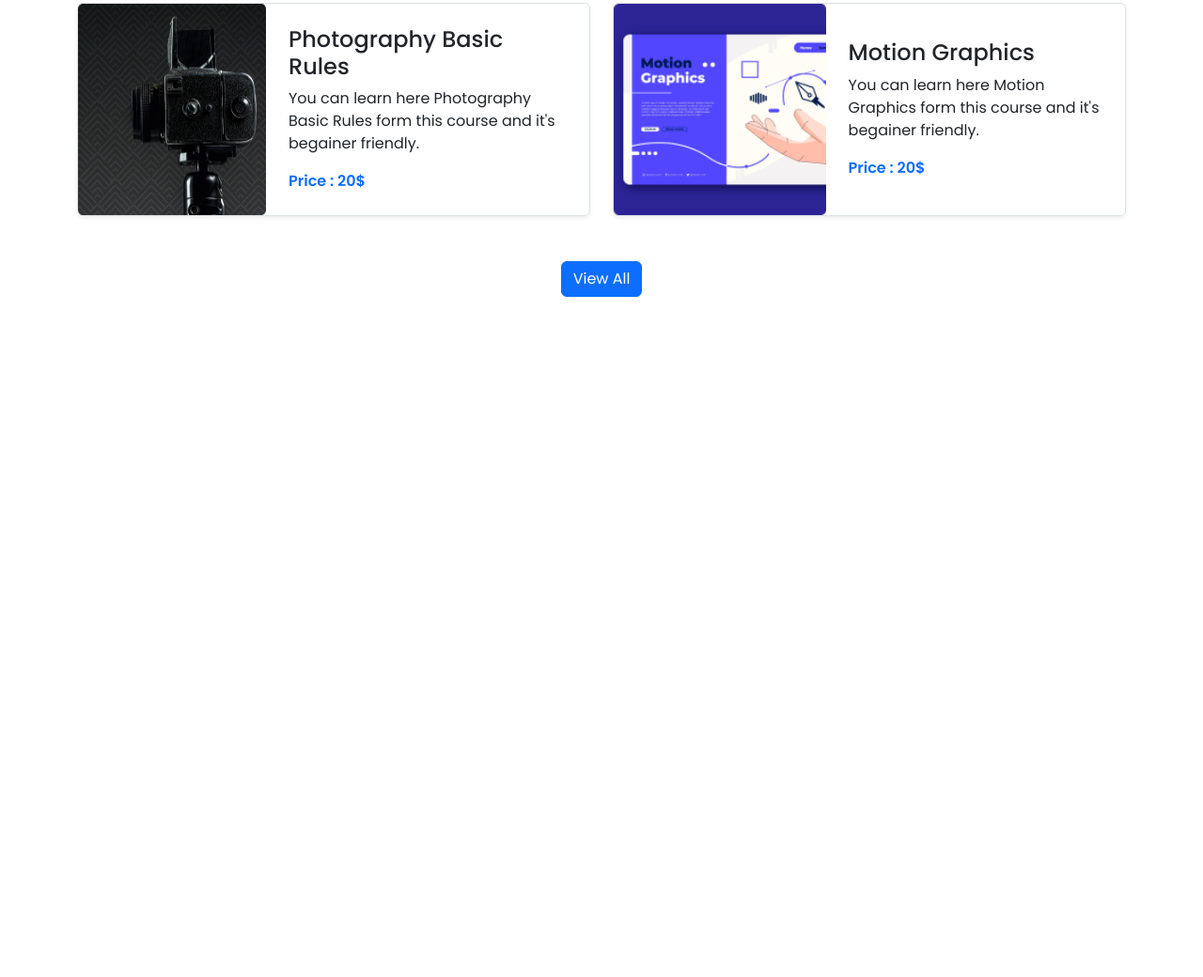
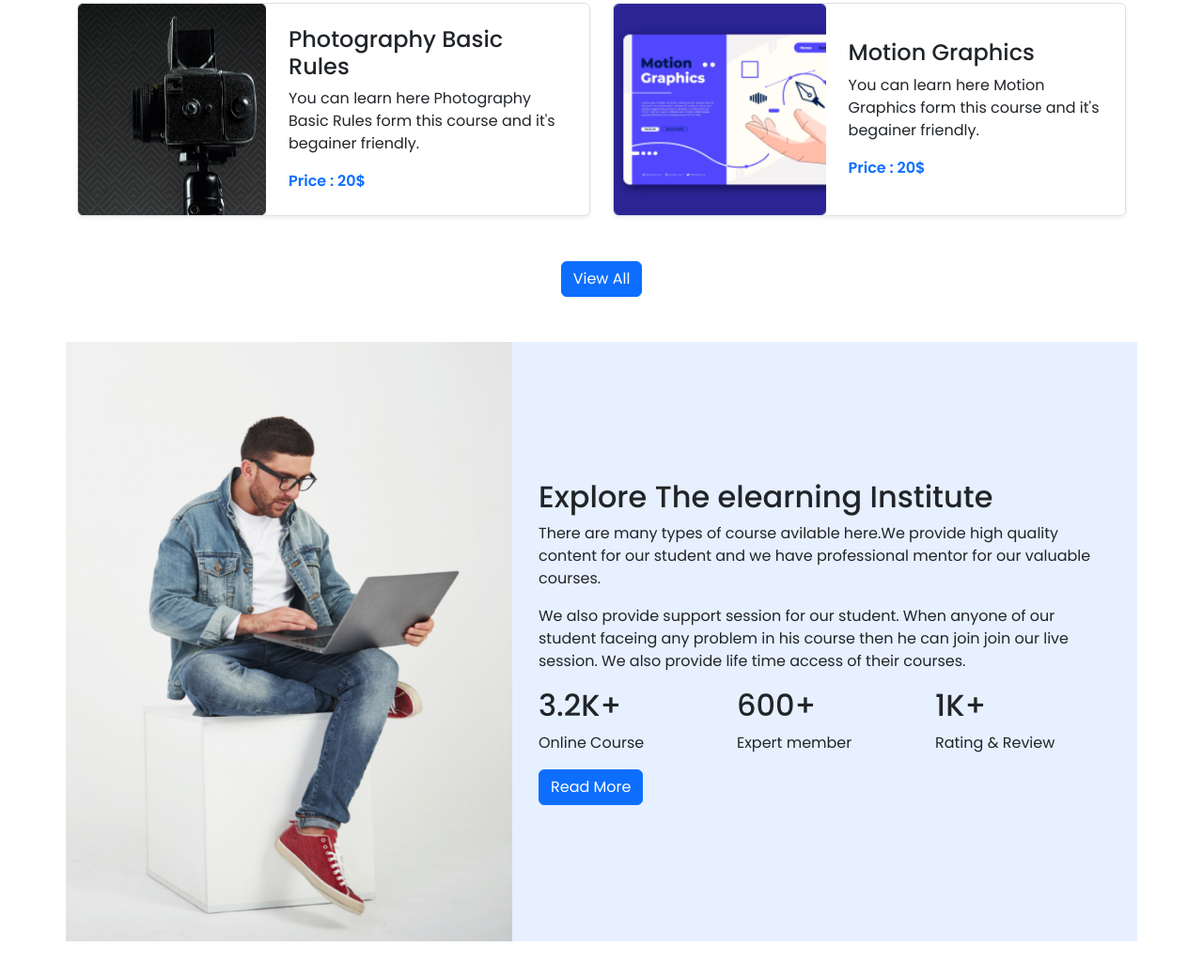
Before and after one commit to 60450sagor/Assignment-3, a plain HTML site: page index.html in a window 1280 px wide. Shown: the part 1381-2421 px from the top of the page at 94% size. Before the commit the page ends 1745 px from the top, so only its background shows below. Drawn offline with nearby package versions, Linux system fonts and the light colour scheme.

Commit message:
explore add

```diff
--- a/index.html
+++ b/index.html
@@ -99,7 +99,7 @@
     </header>
      <!-- header section End -->
      <main>
-      <!-- Popular course section start -->
+      <!-- Most Popular course section start -->
       <section class="course container my-5">
         <h1 class="text-center fs-1 fw-semibold lh-sm">Discover Our Popular <br>Courses</h1>
         <p class="text-center mb-5">Discover something new for your professional career with us.</p>
@@ -173,9 +173,43 @@
       <div class="view-all d-flex justify-content-center mt-5">
           <a href="#" class="btn btn-primary">View All</a>
       </div>
+      </section>
+      <!-- Explore section Start -->
+      <section class="container my-5 ">
+            <div class="row bg-primary bg-opacity-10 ">
+                <div class="col-12 col-sm-5 p-0 d-flex align-items-center">
+                    <img class="img-fluid d-none d-md-block d-lg-block" src="images/working.png" alt="">
+                    <img class="img-fluid w-100 d-block d-md-none d-lg-none" src="images/working2.png" alt="">
+                </div>
+                <div class="col-12 col-sm-7 d-flex align-items-center py-2">
+                    <div class="mt-5 mt-sm-0 px-3">
+                        <h2>Explore The elearning Institute</h2>
+                        <p>There are many types of course avilable here.We provide high quality content for our student and we have professional mentor for our valuable courses. <span class="text-primary d-inline-block d-lg-none fw-semibold">See More</span>
+                        </p>
+                        <p class="d-none d-lg-block">We also provide support session for our student.
+                            When anyone of our student faceing any problem in his course then he can join join our live session. We also provide life time access of their courses.</p>
+                        <div class="row">
+                            <div class="col-6 col-md-4 col-lg-4">
+                                <h2>3.2K+</h2>
+                                <p>Online Course</p>
+                            </div>
+                            <div class="col-6 col-md-4 col-lg-4 ">
+                                <h2>600+</h2>
+                                <p>Expert member</p>
+                            </div>
+                            <div class="col-6 col-md-4 col-lg-4">
+                                <h2>1K+</h2>
+                                <p>Rating & Review</p>
+                            </div>
+                        </div>
+                        <button class="btn btn-primary">Read More</button>
+                    </div>
+                </div>
+            </div>
 
+    </section>
+      <!-- Explore section end -->
 
-      </section>
      </main>
     <script
       src="https://cdn.jsdelivr.net/npm/bootstrap@5.2.0/dist/js/bootstrap.bundle.min.js"
```
